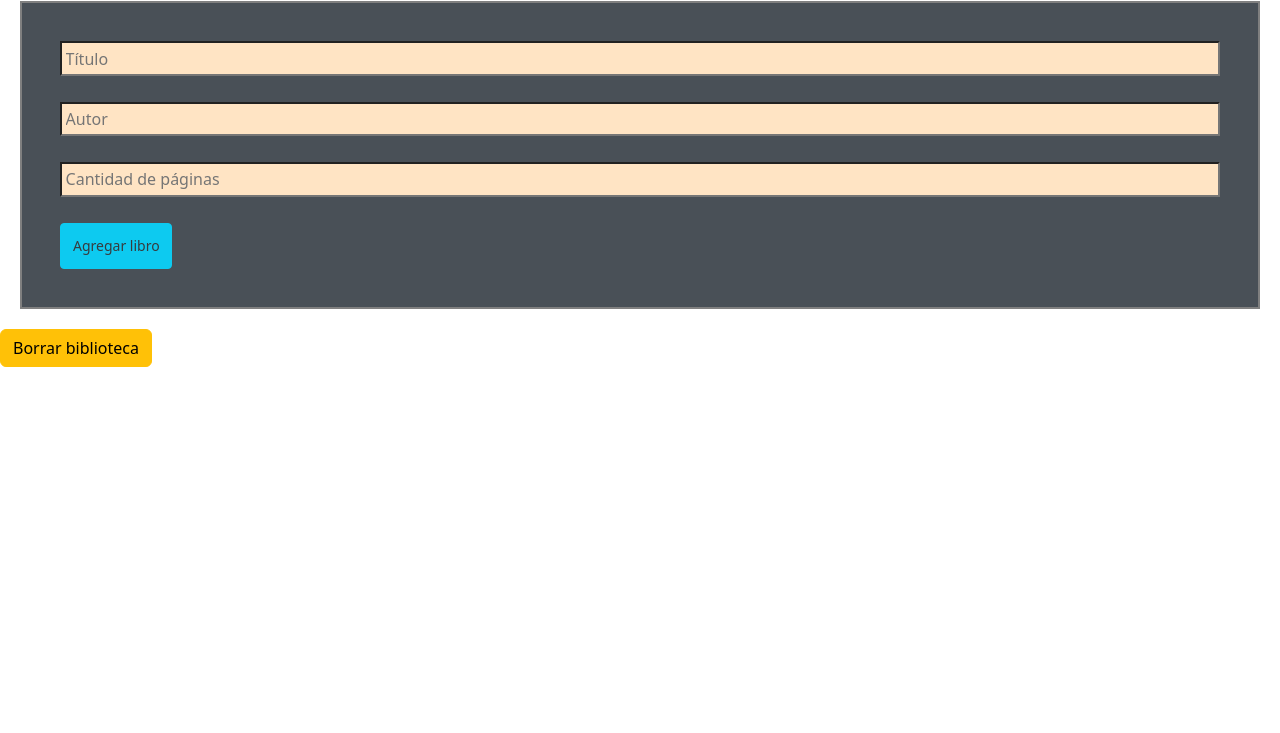
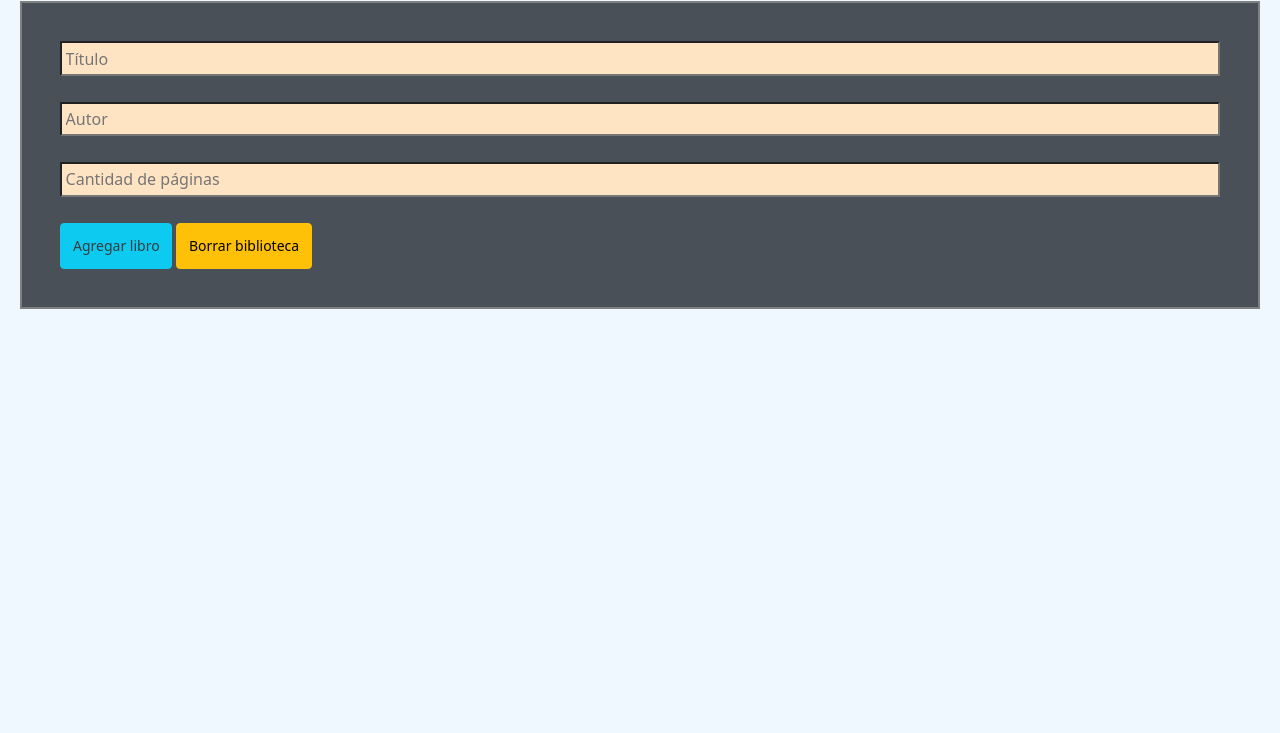
Before and after one commit to Marcos8i22o/Mi-biblioteca, a plain HTML site: page index.html in a window 1280 px wide. Shown: the part 67-800 px from the top of the page. Drawn offline with nearby package versions, Linux system fonts and the light colour scheme.

Commit message:
refactor: cambia el boton de borrar biblioteca como porte del form

```diff
--- a/index.html
+++ b/index.html
@@ -9,7 +9,7 @@
       integrity="sha384-4Q6Gf2aSP4eDXB8Miphtr37CMZZQ5oXLH2yaXMJ2w8e2ZtHTl7GptT4jmndRuHDT"
       crossorigin="anonymous"
     />
-    <link rel="stylesheet" href="styles.css">
+    <link rel="stylesheet" href="styles.css" />
     <title>Libros</title>
   </head>
   <body>
@@ -18,7 +18,7 @@
     <form id="formulario">
       <div class="form-floating mb-3">
         <label for="inputTitulo"></label>
-        <input type="text" id="inputTitulo" placeholder="Título"/>
+        <input type="text" id="inputTitulo" placeholder="Título" />
       </div>
       <div class="form-floating mb-3">
         <label for="inputAutor"></label>
@@ -26,17 +26,30 @@
       </div>
       <div class="form-floating mb-3">
         <label for="inputPaginasTotales"></label>
-        <input type="number" id="inputPaginasTotales" placeholder="Cantidad de páginas"/>
+        <input
+          type="number"
+          id="inputPaginasTotales"
+          placeholder="Cantidad de páginas"
+        />
       </div>
 
       <button type="submit" class="btn btn-info btn-sm" id="btn-agregar-libro">
         Agregar libro
       </button>
+      <button
+        type="submit"
+        id="btn-borrar-biblioteca"
+        class="btn btn-warning btn-sm text-center"
+      >
+        Borrar biblioteca
+      </button>
     </form>
 
     <!--Lista de libros-->
 
-    <table class="table table-secondary oculto table-striped table-bordered container-fluid align-middle">
+    <table
+      class="table table-secondary oculto table-striped table-bordered container-fluid align-middle"
+    >
       <thead class="table-dark">
         <tr>
           <th scope="col">#</th>
@@ -47,19 +60,14 @@
           <th scope="col">Páginas restantes</th>
           <th scope="col"></th>
           <th scope="col" class="col-3"></th>
-
         </tr>
       </thead>
 
-      <tbody>
+      <tbody></tbody>
 
-      <tbody id="lista">
-
-
-      </tbody>
+      <tbody id="lista"></tbody>
     </table>
 
-    <button type="submit" id="btn-borrar-biblioteca" class="btn btn-warning text-center">Borrar biblioteca</button>
     <script type="module" src="main.js"></script>
   </body>
 </html>
--- a/styles.css
+++ b/styles.css
@@ -1,3 +1,7 @@
+body {
+  background-color: aliceblue;
+}
+
 #inputPaginasLeidas {
   width: 6em;
   margin-right: 1em;
@@ -42,6 +46,15 @@ label {
   background-color: antiquewhite;
 }
 
+#btn-borrar-biblioteca {
+  padding: 1%;
+  cursor: pointer;
+}
+
+#btn-borrar-biblioteca :hover{
+  background-color: black;
+}
+
 .inputPaginasLeidas {
   background-color: #dbcfcf;
   margin-right: 8px;
```
